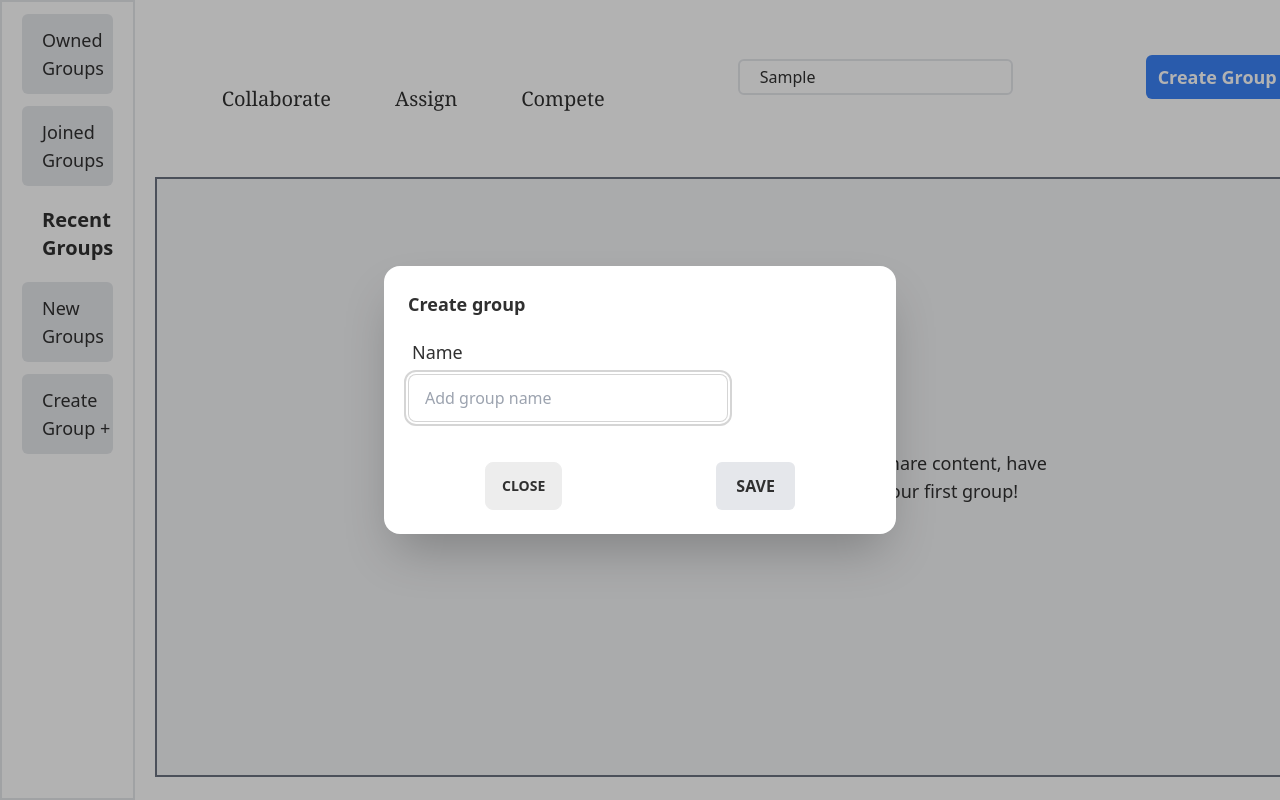
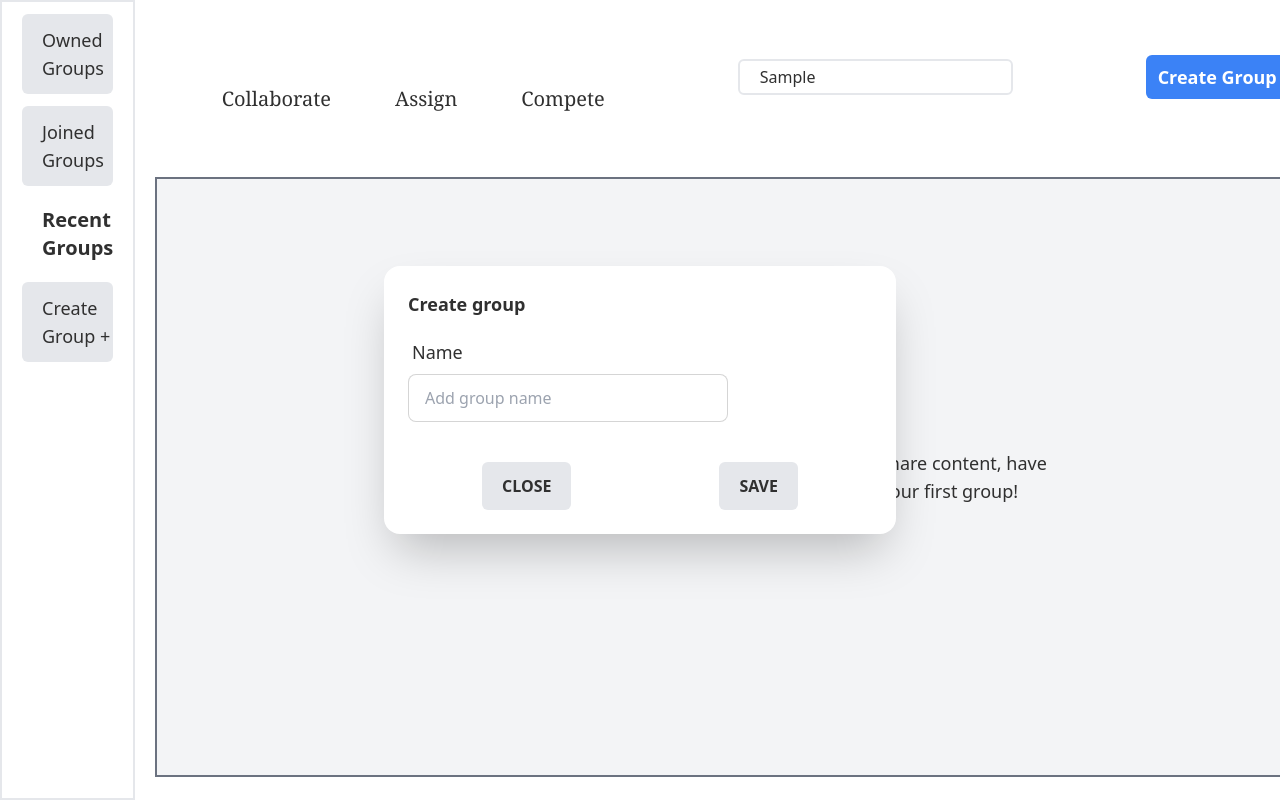
Before and after one commit to Mahbub192/Question_generator, a React (Vite) app: page /group in a window 1280 px wide. Both pictures are taken after typing "Sample" into the empty fields and a click on the button "Create Group". Shown: the top 800 px of the page. Built offline with nearby package versions, Linux system fonts and the light colour scheme; some icons are missing.

Commit message:
add group section main content

```diff
--- a/src/pages/CreateGroupSection/LeftSide/LeftSide.jsx
+++ b/src/pages/CreateGroupSection/LeftSide/LeftSide.jsx
@@ -1,17 +1,40 @@
-
+import { useContext, useEffect } from "react";
+import { AuthContext } from "../../../providers/AuthProvider";
 
 const LeftSide = () => {
-    return (
-        <div className="border-2 px-5 h-screen">
-            <ul>
-                <li className="text-lg font-medium bg-gray-200 hover:bg-gray-500 hover:text-white py-3 mt-3 pl-5 rounded-md">Owned Groups</li>
-                <li className="text-lg font-medium bg-gray-200 hover:bg-gray-500 hover:text-white py-3 mt-3 pl-5 rounded-md">Joined Groups</li>
-                <div><h1 className="pl-5 text-xl font-semibold font-seri2 my-5">Recent Groups</h1></div>
-                <li className="text-lg font-medium bg-gray-200 hover:bg-gray-500 hover:text-white py-3 mt-3 pl-5 rounded-md">New Groups</li>
-                <li className="text-lg font-medium bg-gray-200 hover:bg-gray-500 hover:text-white py-3 mt-3 pl-5 rounded-md">Create Group +</li>
-            </ul>
+  const { groupNameSet } = useContext(AuthContext);
+
+  useEffect(()=>{
+console.log("object")
+  },[groupNameSet.length])
+  return (
+    <div className="border-2 px-5 h-screen">
+      <ul>
+        <li className="text-lg font-medium bg-gray-200 hover:bg-gray-500 hover:text-white py-3 mt-3 pl-5 rounded-md">
+          Owned Groups
+        </li>
+        <li className="text-lg font-medium bg-gray-200 hover:bg-gray-500 hover:text-white py-3 mt-3 pl-5 rounded-md">
+          Joined Groups
+        </li>
+        <div>
+          <h1 className="pl-5 text-xl font-semibold font-seri2 my-5">
+            Recent Groups
+          </h1>
         </div>
-    );
+
+        {groupNameSet?.map((singleGroup, index) => (
+          <div key={index}>
+            <li className="text-lg font-medium bg-gray-200 hover:bg-gray-500 hover:text-white py-3 mt-3 pl-5 rounded-md">
+              {singleGroup}
+            </li>
+          </div>
+        ))}
+        <li className="text-lg font-medium bg-gray-200 hover:bg-gray-500 hover:text-white py-3 mt-3 pl-5 rounded-md">
+          Create Group +
+        </li>
+      </ul>
+    </div>
+  );
 };
 
 export default LeftSide;
--- a/src/pages/CreateGroupSection/TopSide/TopSide.jsx
+++ b/src/pages/CreateGroupSection/TopSide/TopSide.jsx
@@ -1,6 +1,28 @@
+import { useContext, useState } from "react";
 import { FaListCheck, FaPeopleGroup, FaTrophy } from "react-icons/fa6";
+import { AuthContext } from "../../../providers/AuthProvider";
 
 const TopSide = () => {
+    const {groupNameSet} = useContext(AuthContext)
+  const [groupName, setGroupName] = useState("");
+  const [modalVisible, setModalVisible] = useState(false);
+
+  const showModal = () => {
+    setModalVisible(true);
+  };
+
+  const closeModal = () => {
+    setModalVisible(false);
+  };
+
+
+const handleSave = ()=>{
+    groupNameSet.push(groupName)
+    closeModal()
+
+}
+console.log(24, groupNameSet)
+
   return (
     <div className="mt-10  md:w-[1200px]">
       <div className="flex justify-between md:justify-around items-center ">
@@ -33,38 +55,46 @@ const TopSide = () => {
         </div>
         <div>
           <button
-            onClick={() => document.getElementById("my_modal_1").showModal()}
+            onClick={showModal}
             className="px-3 py-2 bg-blue-500 text-white text-lg font-bold rounded-md"
           >
             Create Group
           </button>
         </div>
       </div>
-      <dialog id="my_modal_1" className="modal">
+      {modalVisible && (
+       <dialog className="modal" open>
         <div className="modal-box">
           <h3 className="font-bold text-lg">Create group</h3>
           <div className="form-control w-full max-w-xs">
+            <form>
               <label className="label">
                 <span className="label-text text-lg mt-3">Name</span>
               </label>
               <input
+                value={groupName}
+                onChange={(e) => setGroupName(e.target.value)}
                 type="text"
                 placeholder="Add group name"
                 className="input input-bordered w-full max-w-xs "
               />
+            </form>
           </div>
           <div className=" mt-10">
             <div className="flex items-center justify-around">
               <form method="dialog">
-              <button className="btn">Close</button>
+              <button onClick={closeModal} className="bg-gray-200 rounded-md font-semibold uppercase px-5 py-3">Close</button>
               </form>
               <div>
-                <button className="bg-gray-200 rounded-md font-semibold uppercase px-5 py-3">Save</button>
+                <button onClick={handleSave} className="bg-gray-200 rounded-md font-semibold uppercase px-5 py-3">
+                  Save
+                </button>
               </div>
             </div>
           </div>
         </div>
       </dialog>
+      )}
     </div>
   );
 };
--- a/src/providers/AuthProvider.jsx
+++ b/src/providers/AuthProvider.jsx
@@ -7,6 +7,8 @@ export const AuthContext = createContext(null);
 // eslint-disable-next-line react/prop-types
 const AuthProvider = ({ children }) => {
   const [rightNav, setRightNav] = useState(false);
+  // const [groupNameSet, setGroupNameSet] = useState([])
+  const groupNameSet = []
   const [smallScreen, setSmallScreen] = useState(false);
   const [copySlide, setCopySlide] = useState();
   const [mainSlide, setMainSlide] = useState(<Home />);
@@ -82,6 +84,7 @@ const AuthProvider = ({ children }) => {
     smallScreen,
     formData,
     setFormData,
+    groupNameSet,
   };
 
   return (
```
Lines whose indentation alone changed are shown as unchanged.
